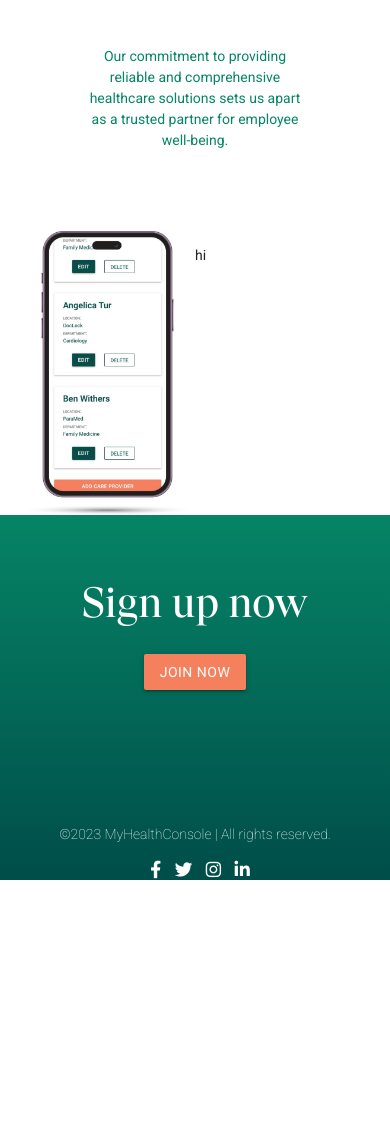
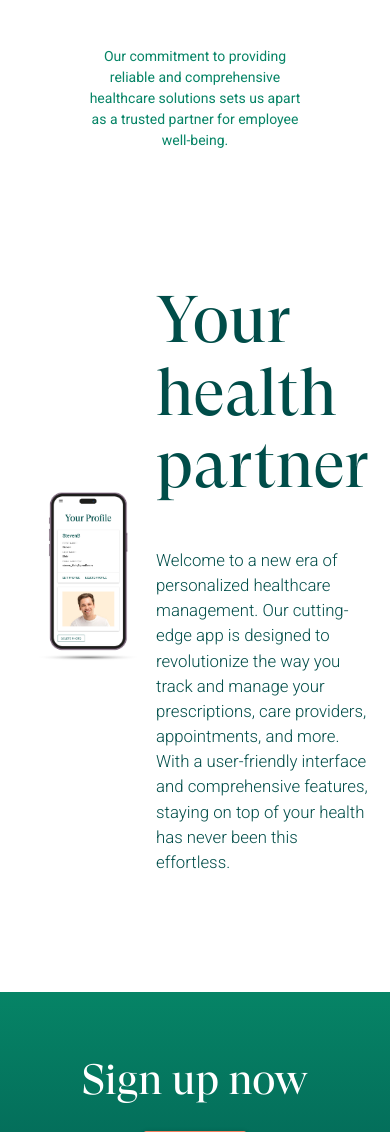
Before and after one commit to clareysean/MyHealthConsole, a Django app: page / in a window 390 px wide. Shown: the part 1136-2268 px from the top of the page. Before the commit the page ends 2016 px from the top, so only its background shows below. Run offline with Django 4.2, Linux system fonts and the light colour scheme; the visitor is signed in with stand-in values (Sample User, id 1).

Commit message:
iphone mockup added to home

```diff
--- a/main_app/static/css/style.css
+++ b/main_app/static/css/style.css
@@ -157,7 +157,7 @@ Home styles
 
 .org-container {
   text-align: center;
-  margin-bottom: 80px;
+  margin-bottom: 100px;
 }
 
 .org-container h1 {
@@ -186,15 +186,29 @@ Home styles
 
 .iphone-container {
   display: flex;
-
+  justify-content: center;
+  align-items: center;
+  margin-bottom: 100px;
 }
 
 .iphone-container img {
-  width: 50%;
+  width: 35vw;
 }
 
 .iphone-text-container {
   display: flex;
+  flex-direction: column;
+}
+
+.iphone-text-container h1 {
+  color: var(--header-color);
+  font-size: 4.7em;
+}
+
+.iphone-text-container p {
+  font-weight: 300;
+  color: var(--header-color);
+  font-size: 1.2em;
 }
 
 /* **********
--- a/main_app/templates/home.html
+++ b/main_app/templates/home.html
@@ -40,7 +40,8 @@
     <div class="iphone-container">
         <img src="{% static 'img/iphone-mockup.jpg' %}">
         <div class="iphone-text-container">
-            <p>hi</p>
+            <h1 class="serif">Your health partner</h1>
+            <p>Welcome to a new era of personalized healthcare management. Our cutting-edge app is designed to revolutionize the way you track and manage your prescriptions, care providers, appointments, and more. With a user-friendly interface and comprehensive features, staying on top of your health has never been this effortless.</p>
         </div>
     </div>
 </div>
--- a/main_app/templates/update_user.html
+++ b/main_app/templates/update_user.html
@@ -1,5 +1,7 @@
 {% extends 'base.html' %} {% block content %}
-<h1>Update User Information</h1>
+
+<div class="container">
+  <h1 class="serif grn-text">Update User Information</h1>
   <form method="post">
     {% csrf_token %} {{ user_form.username.label_tag }} {{ user_form.username }}
     {{ user_form.email.label_tag }} {{ user_form.email }}
@@ -9,4 +11,6 @@
   </form>
   <a href="{% url 'password_change' %}">Change Password </a><br/>
   <a href="{% url 'users_detail' user.id %}">Cancel</a>
+
+</div>
 {% endblock %}
```
Also changed, not shown: main_app/templates/users/detail.html (+8 -5 lines), main_app/static/img/iphone-mockup.jpg. Lines whose indentation alone changed are shown as unchanged.
